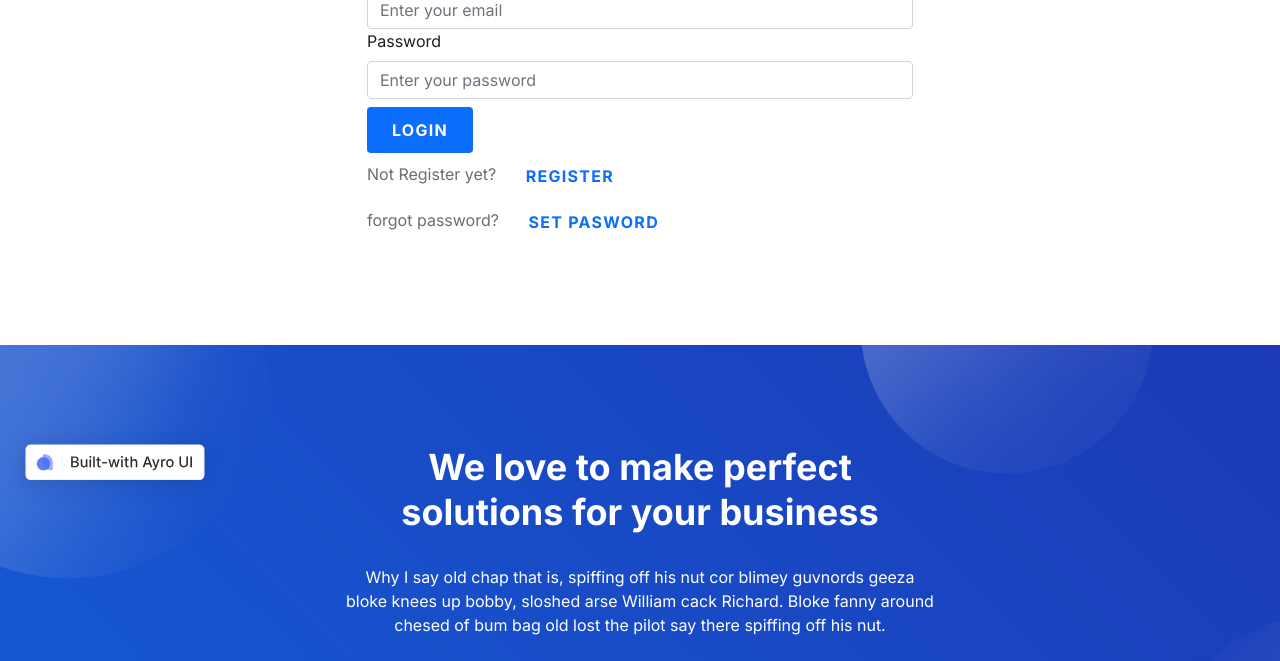
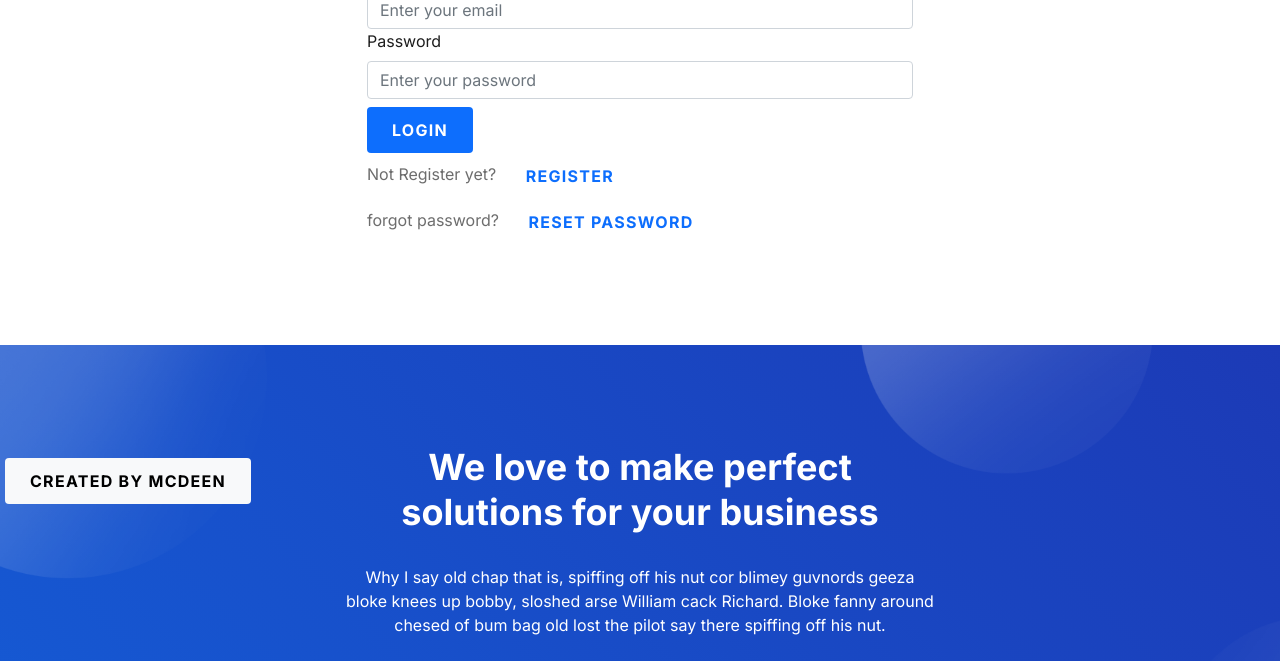
Before and after one commit to 24vulkan24/sample, a Django app: page /login/ in a window 1280 px wide. Shown: the part 291-952 px from the top of the page. Run offline with Django 4.2, Linux system fonts and the light colour scheme; parts of the project's set-up code (start-up, migrations or seed data) failed here and were passed over; some libraries are stand-ins or nearby versions.

Commit message:
modified

```diff
--- /dev/null
+++ b/events/runtime.txt
@@ -0,0 +1 @@
+python-3.11.5
--- a/meetup/templates/meetup/login.html
+++ b/meetup/templates/meetup/login.html
@@ -41,7 +41,7 @@
 
         </form>
       <p>Not Register yet? <a class="btn btn-outline-primary" href="{% url 'register'%}">Register</a></p>
-      <p>forgot password? <a class="btn btn-outline-primary" href="{% url 'password-reset'%}">set pasword</a></p>
+      <p>forgot password? <a class="btn btn-outline-primary" href="{% url 'password-reset'%}">Reset password</a></p>
 
       </div>
 
--- a/meetup/templates/meetup/main.html
+++ b/meetup/templates/meetup/main.html
@@ -169,8 +169,8 @@
   {%endblock%}
 
 	<div class="made-in-ayroui mt-4">
-		<a href="https://ayroui.com" target="_blank" rel="nofollow">
-		  <img style="width:220px" src="{% static 'meetup/assets/images/ayroui.svg'%}">
+		<a href="#" target="_blank" rel="nofollow">
+		 <button class="btn btn-light"> Created by McDeen</button>
 		</a>
 	</div>
 
```
